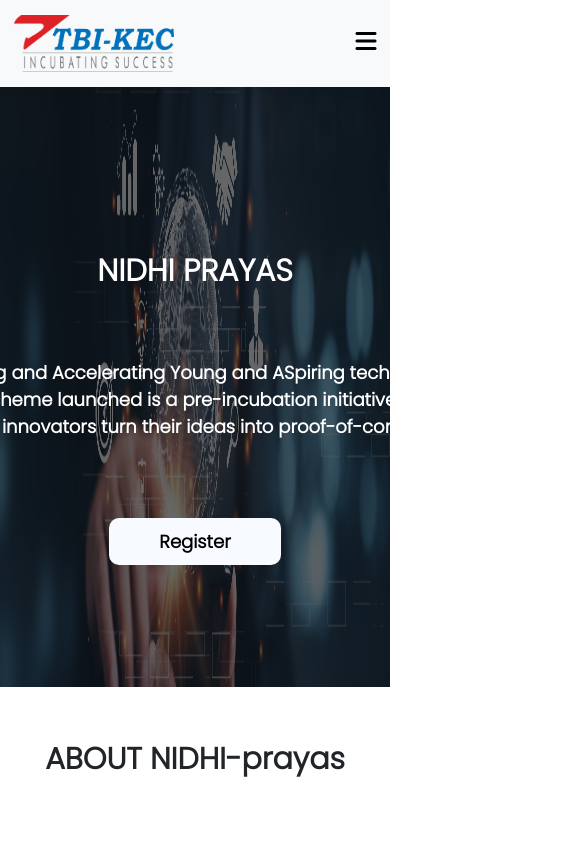
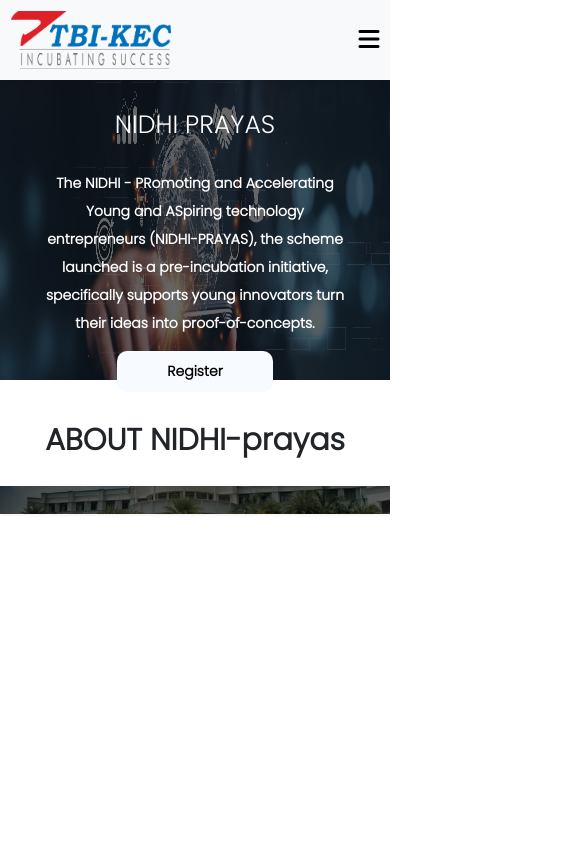
Before and after one commit to veenaskumar/TBI-KEC, a plain HTML site: page TBI-KEC/prayas.html in a window 390 px wide. Shown: the top 844 px of the page, 585 px wide, since content can reach past the window. Drawn offline with nearby package versions, Linux system fonts and the light colour scheme; a web font is replaced by a local one.

Commit message:
changes added

```diff
--- a/TBI-KEC/prayas.html
+++ b/TBI-KEC/prayas.html
@@ -117,25 +117,28 @@
     <div class="body-img" >
         <img src="./images/Tech-Incubator.png" height="600px" width="100%">
         <div class="centered">
-            <h1>NIDHI PRAYAS</h1><br>
+            <div>
+                <h1>NIDHI PRAYAS</h1><br>
             <div>
                <p>The NIDHI - PRomoting and Accelerating Young and ASpiring technology entrepreneurs (NIDHI-PRAYAS), the scheme launched is a pre-incubation initiative, specifically supports young innovators turn their ideas into proof-of-concepts.</p>
-            </div><br>
+            </div>
+            </div>
+
             <div class="reg-but">
                 <button>Register</button>
             </div>
         </div>
     </div><br><br>
     <!--about nidhi-->
-    <h1 class="nidhi-title">ABOUT NIDHI-prayas</h1>
+    <h1 class="nidhi-title" data-aos="fade-up" data-aos-duration="1000" data-aos-delay="100">ABOUT NIDHI-prayas</h1><br>
     <div class="container">
 
-        <div class="container-text">
+        <div class="container-text"  data-aos="fade-right" data-aos-duration="1000" data-aos-delay="100">
             National Initiative for Developing and Harnessing Innovations (NIDHI) is an umbrella programme conceived and developed by the Department of Science & Technology (DST), Government of India, for nurturing ideas and innovations (knowledge-based and technology-driven) into successful start-ups.
 
 Under this initiative, DST has launched NIDHI – Promoting and Accelerating Young and Aspiring innovators & start-ups (NIDHI-prayas) program. The program caters to idea-stage entrepreneurs with a physical product offering, who require support for prototyping. Under this scheme, the innovators will be facilitated with access to physical infrastructure, technical guidance, fabrication labs, networking, business mentorship etc.
         </div>
-        <div class="container-image">
+        <div class="container-image" data-aos="fade-left" data-aos-duration="1000" data-aos-delay="100">
             <img src="./images/Prayas/Time machine-amico.png" alt="Prayas" height="500px" width="600px">
         </div>
 
--- a/TBI-KEC/stylesheet/nav.css
+++ b/TBI-KEC/stylesheet/nav.css
@@ -12,6 +12,7 @@
 .navbar-container ul li {
 	display: inline-block;
 	font-size: 16px;
+    font-weight: bolder;
 }
 
 .navbar-container ul li a {
--- a/TBI-KEC/stylesheet/prayas.css
+++ b/TBI-KEC/stylesheet/prayas.css
@@ -29,8 +29,9 @@
 .centered>h1{
     font-weight: bolder;
 }
-.centered>div>p{
-    width: 800px;
+.centered>div>div>p{
+    width: 800px !important;
+    line-height: 2rem;
 }
 .reg-but>button{
     padding-left: 50px;
@@ -56,3 +57,86 @@
     font-size: 30px;
     font-weight: bolder;
 }
+@media only screen and (max-width: 840px) {
+
+    *,
+    body {
+        margin: 0%;
+        padding: 0%;
+        font-size: 14px;
+        /* font-family: 'Segoe UI', Tahoma, Geneva, Verdana, sans-serif; */
+        font-family: 'Poppins', sans-serif;
+        box-sizing: border-box;
+        /* width: 100%; */
+
+    }
+
+
+    .body-img {
+        position: relative;
+    }
+
+    .body-img>img {
+        filter: brightness(40%);
+        height: 300px;
+    }
+    .centered>div{
+        display: flex;
+        flex-direction: column;
+
+    }
+    .centered>h1 {
+        position: absolute !important;
+        width: 100%;
+        word-wrap: break-word;
+        text-align: center;
+        color: black;
+        font-size: 20px !important;
+        font-weight: bolder;
+        /* padding-bottom: 700px !important; */
+        border: 3px solid black;
+
+        /* font-family:'Times New Roman', Times, serif !important; */
+
+    }
+    .centered {
+        position: absolute;
+        top: 10%;
+        width: 100%;
+        text-align: center !important;
+        color: white;
+        font-size: 40px;
+        font-weight: bolder;
+        display: flex;
+        flex-direction: column;
+        align-items: center;
+        justify-content: center;
+        /* gap: 0.2rem; */
+        /* border: 3px solid green; */
+        /* font-family:'Times New Roman', Times, serif !important; */
+
+    }
+    .centered>div>div>p{
+        width: 300px !important;
+        /* line-height: 2rem; */
+    }
+    .reg-but>button{
+        padding-left: 50px;
+        padding-right: 50px;
+        padding-top: 10px;
+        padding-bottom: 10px;
+        background-color: #f7faff;
+        border: none;
+        border-radius: 10px;
+        font-weight: bolder;
+    }
+    .container{
+        display: flex;
+        align-items: center;
+        flex-direction: column-reverse;
+        justify-content: center;
+        gap: 2rem;
+        display: none;
+    }
+
+}
```
